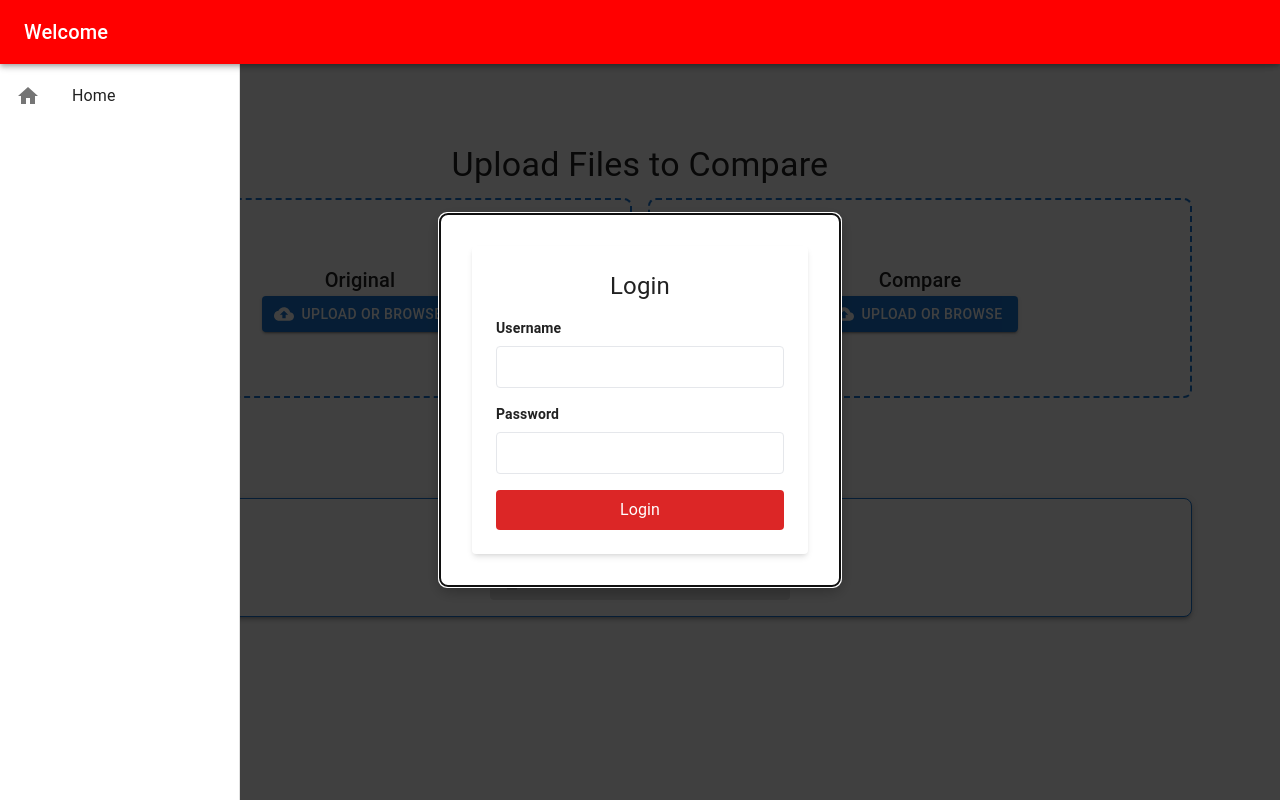
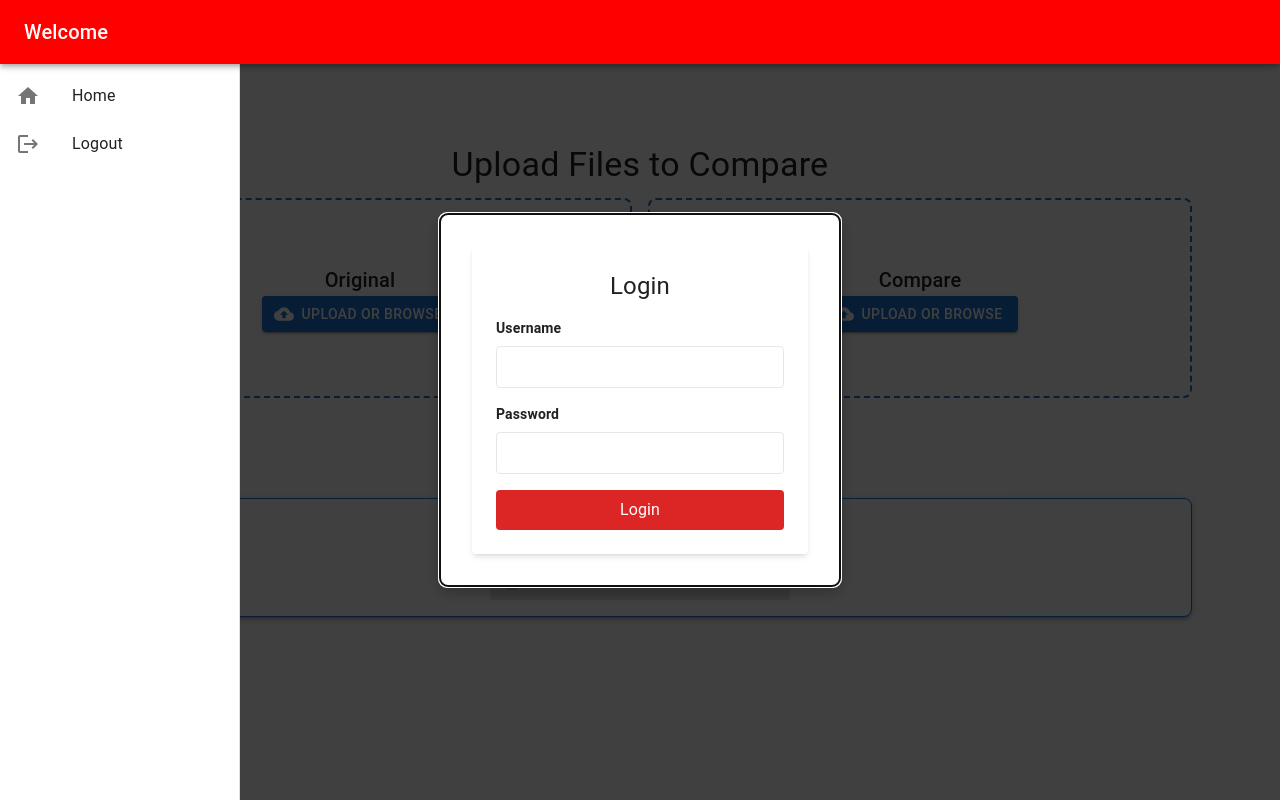
Before and after one commit to oyewunmio/Excelcompare, a React (Create React App) app in the folder frontend/: page / in a window 1280 px wide. Built offline with nearby package versions, Linux system fonts and the light colour scheme.

Commit message:
✨ Added logout feature

```diff
--- a/frontend/src/components/NavBar.tsx
+++ b/frontend/src/components/NavBar.tsx
@@ -8,19 +8,22 @@ import HomeIcon from '@mui/icons-material/Home';
 import ListAltIcon from '@mui/icons-material/ListAlt';
 import PersonAddIcon from '@mui/icons-material/PersonAdd';
 import PeopleIcon from '@mui/icons-material/People';
-import { Link } from 'react-router-dom';
+import LogoutIcon from '@mui/icons-material/Logout';
+import { Link, useNavigate } from 'react-router-dom';
 import { useTheme } from '@mui/material/styles';
 
 interface NavBarProps {
     username: string | null;
     userRole: string | null;
+    onLogout: () => void;
 }
 
 const drawerWidth = 240;
 
-const NavBar: React.FC<NavBarProps> = ({ username, userRole }) => {
+const NavBar: React.FC<NavBarProps> = ({ username, userRole, onLogout }) => {
     const theme = useTheme();
     const isLargeScreen = useMediaQuery(theme.breakpoints.up('md'));
+    const navigate = useNavigate();
 
     const [drawerOpen, setDrawerOpen] = useState(isLargeScreen);
 
@@ -33,6 +36,11 @@ const NavBar: React.FC<NavBarProps> = ({ username, userRole }) => {
             return;
         }
         setDrawerOpen(open);
+    };
+
+    const handleLogout = () => {
+        onLogout();
+        navigate('/');
     };
 
     const drawerList = () => (
@@ -51,7 +59,7 @@ const NavBar: React.FC<NavBarProps> = ({ username, userRole }) => {
                     <>
                         <ListItem button component={Link} to="/create-user">
                             <ListItemIcon><PersonAddIcon /></ListItemIcon>
-                            <ListItemText primary="Create" />
+                            <ListItemText primary="Create User" />
                         </ListItem>
                         <ListItem button component={Link} to="/users">
                             <ListItemIcon><PeopleIcon /></ListItemIcon>
@@ -63,7 +71,10 @@ const NavBar: React.FC<NavBarProps> = ({ username, userRole }) => {
                         </ListItem>
                     </>
                 )}
-                {/* Additional links can go here */}
+                <ListItem button onClick={handleLogout}>
+                    <ListItemIcon><LogoutIcon /></ListItemIcon>
+                    <ListItemText primary="Logout" />
+                </ListItem>
             </List>
         </div>
     );
--- a/frontend/src/pages/App.tsx
+++ b/frontend/src/pages/App.tsx
@@ -1,12 +1,12 @@
 import React, { useState, useEffect } from 'react';
-import { BrowserRouter as Router, Route, Routes } from 'react-router-dom';
+import { BrowserRouter as Router, Routes, Route } from 'react-router-dom';
+import axios from 'axios';
+import NavBar from '../components/NavBar';
 import ComparePage from './ComparePage';
 import LogsPage from './LogsPage';
 import CreateUserPage from './CreateUserPage';
 import UsersPage from './UsersPage';
-import NavBar from '../components/NavBar';
-import axios from 'axios';
-import { ToastContainer } from 'react-toastify';
+import { ToastContainer, toast } from 'react-toastify';
 import 'react-toastify/dist/ReactToastify.css';
 
 function App() {
@@ -54,13 +54,22 @@ function App() {
       });
   };
 
+  const handleLogout = () => {
+    setToken(null);
+    setUsername(null);
+    setUserRole(null);
+    localStorage.removeItem('token');
+    localStorage.removeItem('username');
+    localStorage.removeItem('userRole');
+  };
+
   if (isLoading) {
     return <div>Loading...</div>; // Add a loading spinner here if desired
   }
 
   return (
     <Router>
-      <NavBar username={username} userRole={userRole} />
+      <NavBar username={username} userRole={userRole} onLogout={handleLogout} />
       <Routes>
         <Route path="/" element={<ComparePage token={token} setToken={handleSetToken} />} />
         <Route path="/logs" element={<LogsPage token={token} />} />
```
